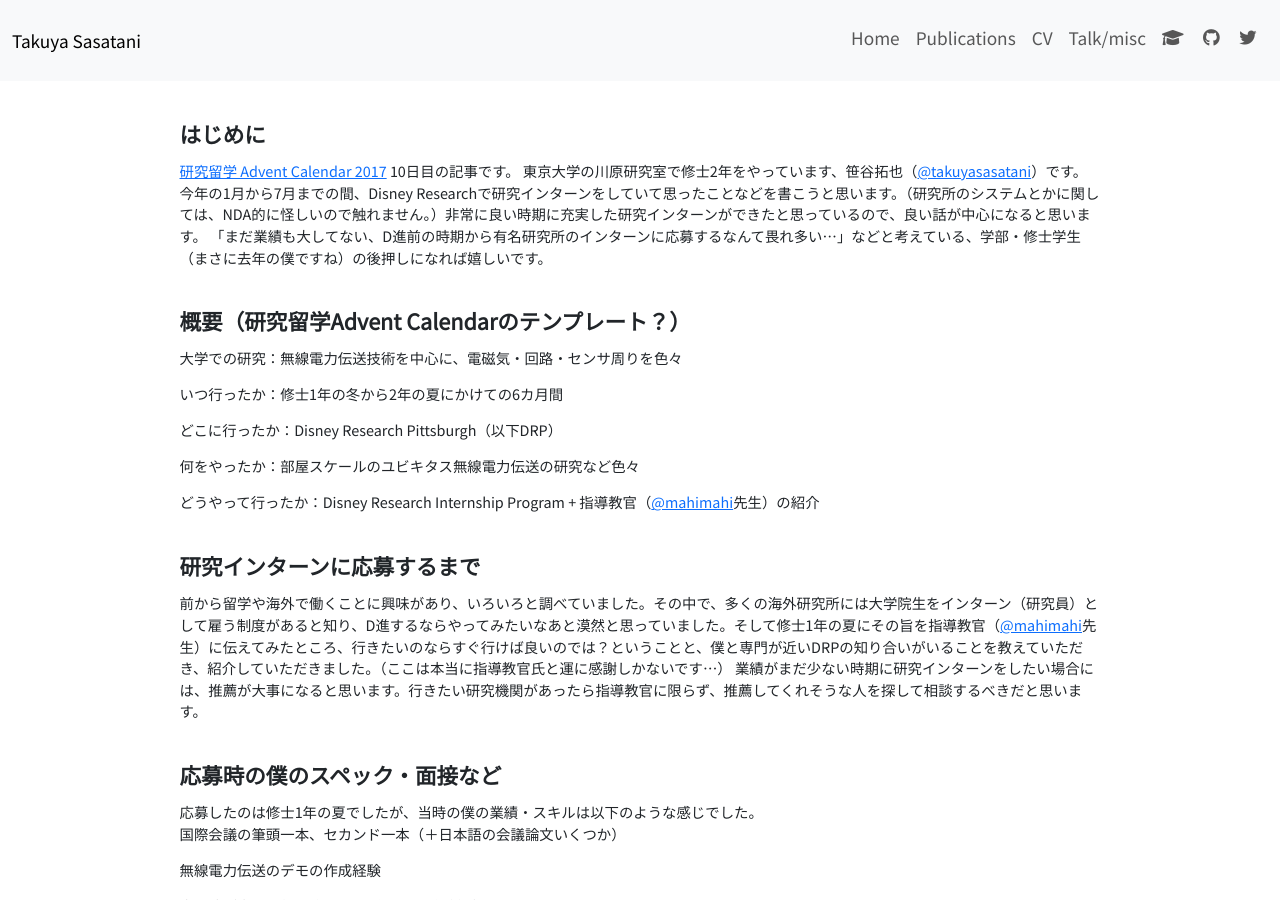
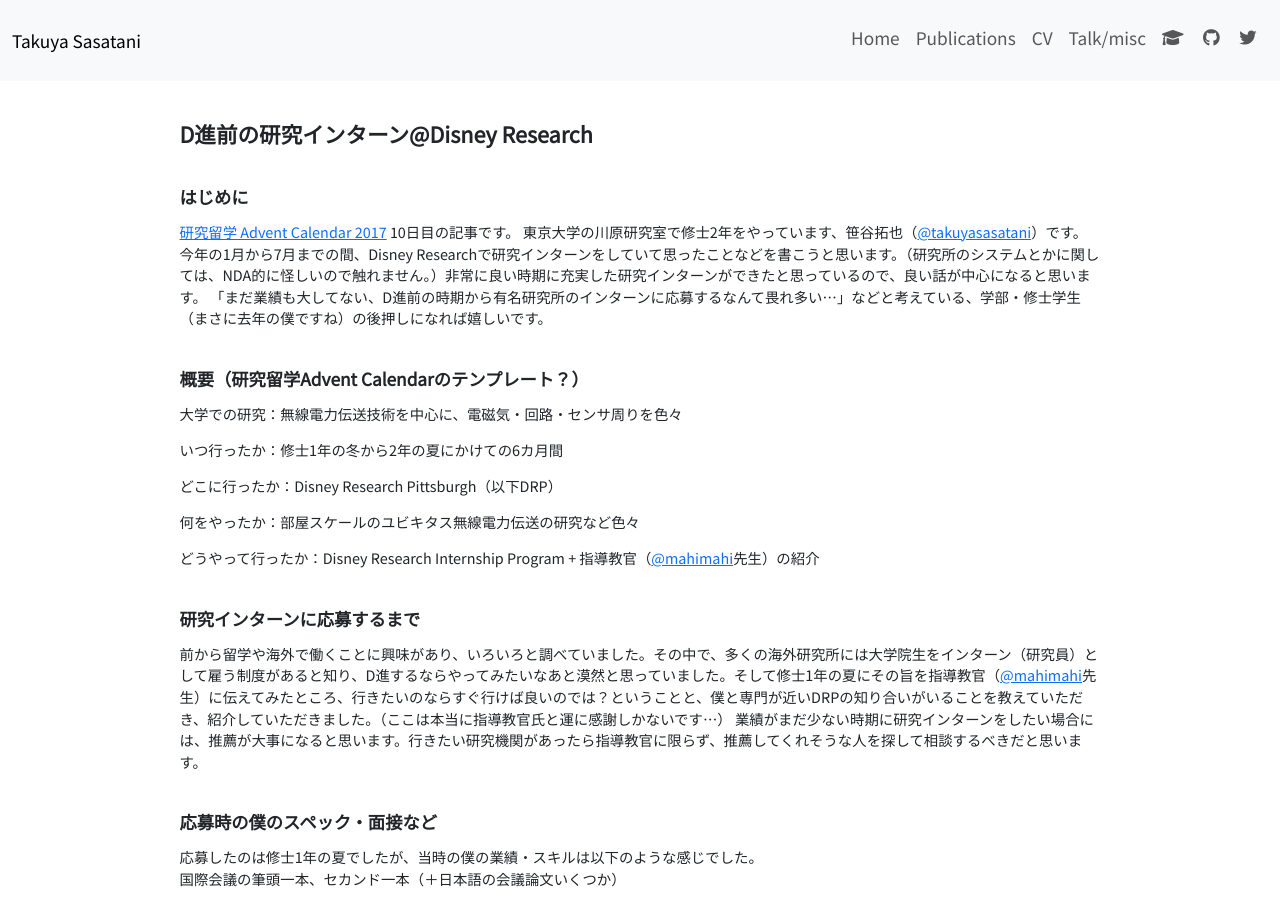
Before and after one commit to t-sasatani/t-sasatani.github.io, a Jekyll site: the page built from misc/advent_calendar_2017.md, in a window 1280 px wide and 900 px high. Built offline with Jekyll 4.4.1, drawn with Linux system fonts in a browser that asks for light colours.

Commit message:
minor update

```diff
--- a/misc/advent_calendar_2017.md
+++ b/misc/advent_calendar_2017.md
@@ -5,14 +5,16 @@
 permalink: /misc/advent_calendar_2017/
 ---
 
-# はじめに
+# {{ page.title }}
+
+## はじめに
 
 [研究留学 Advent Calendar 2017](https://adventar.org/calendars/2562) 10日目の記事です。
 東京大学の川原研究室で修士2年をやっています、笹谷拓也（[@takuyasasatani](https://x.com/takuyasasatani)）です。
 今年の1月から7月までの間、Disney Researchで研究インターンをしていて思ったことなどを書こうと思います。（研究所のシステムとかに関しては、NDA的に怪しいので触れません。）非常に良い時期に充実した研究インターンができたと思っているので、良い話が中心になると思います。
 「まだ業績も大してない、D進前の時期から有名研究所のインターンに応募するなんて畏れ多い…」などと考えている、学部・修士学生（まさに去年の僕ですね）の後押しになれば嬉しいです。
 
-# 概要（研究留学Advent Calendarのテンプレート？）
+## 概要（研究留学Advent Calendarのテンプレート？）
 
 - 大学での研究：無線電力伝送技術を中心に、電磁気・回路・センサ周りを色々
 - いつ行ったか：修士1年の冬から2年の夏にかけての6カ月間
@@ -20,11 +22,11 @@
 - 何をやったか：部屋スケールのユビキタス無線電力伝送の研究など色々
 - どうやって行ったか：Disney Research Internship Program + 指導教官（[@mahimahi](https://x.com/mahimahi)先生）の紹介
 
-# 研究インターンに応募するまで
+## 研究インターンに応募するまで
 前から留学や海外で働くことに興味があり、いろいろと調べていました。その中で、多くの海外研究所には大学院生をインターン（研究員）として雇う制度があると知り、D進するならやってみたいなあと漠然と思っていました。そして修士1年の夏にその旨を指導教官（[@mahimahi](https://x.com/mahimahi)先生）に伝えてみたところ、行きたいのならすぐ行けば良いのでは？ということと、僕と専門が近いDRPの知り合いがいることを教えていただき、紹介していただきました。（ここは本当に指導教官氏と運に感謝しかないです…）
 業績がまだ少ない時期に研究インターンをしたい場合には、推薦が大事になると思います。行きたい研究機関があったら指導教官に限らず、推薦してくれそうな人を探して相談するべきだと思います。
 
-# 応募時の僕のスペック・面接など
+## 応募時の僕のスペック・面接など
 応募したのは修士1年の夏でしたが、当時の僕の業績・スキルは以下のような感じでした。
 
 - 国際会議の筆頭一本、セカンド一本（＋日本語の会議論文いくつか）
@@ -36,7 +38,7 @@
 
 受け入れが決まって以降は、「今のスキル・実績ままDRPに行ったらヤバい！！！」という気持ちが芽生えて、ひたすら研究・実装・勉強をしていました。かなり気が小さい人の発想という感じですが、出来ることは増えましたし研究インターンの副次的な効用という感じですかね…笑
 
-# インターンまでのスケジュール
+## インターンまでのスケジュール
 参考までにざっくり書きます。
 - 2016年 7月頃：指導教官に海外インターンについて相談
 - 2016年 9月~10月頃：応募先研究室の研究者何人かとSkype面談
@@ -44,7 +46,7 @@
 - 2016年 11月~12月：ビザ取得・事務手続き色々（僕の場合、ほとんど先方がやってくれました）
 - 2017年 1月：家探し・インターン開始
 
-# インターン中の生活
+## インターン中の生活
 基本的には研究漬けでしたが、研究所の人同士かなり仲が良く、休日などは他のインターンやポスドクの方と遊ぶことも多かったです。遊びの内容は、飲み会・スポーツ（サッカー、ボルダリング、バスケ、ボーリング、卓球、スノボなど）・映画・ゲームと多岐にわたっていて、良い息抜きになっていました。特にサッカーに関してはPittsburghのTech企業（Google, Uber, Oculus, Apple等色々）対抗のリーグがあり、ほぼ毎週やっていました。（こう見ると意外と遊んでますね笑）
 
 
@@ -61,7 +63,7 @@
 
 最初から、出来そうなことを見つけてとりあえず手を動かすのではなく、まとまった時間を使ってテーマ探しに向き合えたのは本当に良かったと思います。また、僕の場合は期間が6ヶ月とそこそこ長かったためテーマ探しから自由にやらせていただけましたが、期間が3ヶ月などの短めの人は既にあるテーマの手伝いや、事前に考えてきたテーマを持ち込む形が多かったと思います。（ここらへんの方針は受け入れ先との相談次第だと思います。）
 
-# 行く前・行った後の海外研究インターンのイメージ
+## 行く前・行った後の海外研究インターンのイメージ
 学部・修士課程での周りの雰囲気やWeb上の体験記から、僕の中での有名研究所でのインターンのイメージは、「すでに大量の業績がある超人博士学生だけのもの」という感じでした。もしかしたら僕だけかもしれませんが、長期の有給インターンが一般的でない日本にいると似たイメージを持つ人も多いのではないでしょうか。
 
 
@@ -70,7 +72,7 @@
 
 本題から少しずれますが、研究以外の業務に携わる長期インターン（大きいプロジェクトを手伝うエンジニア・システム管理者・アーティストなど）も結構いたのが印象的でした。こちらに関しては博士学生よりも修士・学部生の人が多く、研究者に限らず長期のインターンが文化として根付いていると感じました。
 
-# 海外研究インターンをして良かったと思うこと
+## 海外研究インターンをして良かったと思うこと
 思いつくことを箇条書きします（時期が関係ないものも混じっています）
 - 専門分野についての理解が深まる
     - 専門が近いけれどもバックグラウンドが異なる人とたくさん議論できたのは本当に貴重な経験でした。
@@ -84,7 +86,7 @@
     - ある程度実力が認められたら、もう一回来れば？とか言ってもらえたりします。
 - 貯金が出来る
 
-# 海外研究インターンで気を付けた方が良いと思うこと
+## 海外研究インターンで気を付けた方が良いと思うこと
 こっちも思いつくことを箇条書きしてみます
 - 論文発表日とNDA（おそらく研究機関次第？）
     - 企業研究所の場合、発表済みの仕事しか口外出来ない場合が多いと思います。学位論文も例外ではないので、「学位論文がインターンでの研究内容 → 採録・発表が学位審査までに間に合わない」といった場合は大変です。また、強い研究所だと中途半端な仕事を発表出来る空気ではないことが多いと思います。卒論・修論審査までにその内容の外部発表が済んでいる人はそう多くない印象ですし、採録は運に左右されるので、気を付けた方が良いと思います。
@@ -97,5 +99,5 @@
     - 特にハードウェア・物理系に言えることだと思うのですが、期間が短いと結果を出すのは大変です。僕にとって6ヶ月は最低ラインで、もっと長くても良かったなと思います。
     - 僕だけかもしれませんが、強い研究者達に議論を吹っかけられるようになるまでには、結構時間がかかりました。上司にも「最初の方は大人しかったけれども、最後の方はきちんと主張してきて面白かったし成長したと感じた」などと言われたので、アメリカ行く人は激しめに主張していくようにしましょう。
 
-# おわりに
+## おわりに
 まとまりのない長文でしたが、読んでいただきありがとうございました。色々と書きましたが、結論として、早い時期に海外の研究所にインターンに行くことはかなりおススメです。（なんか月並みですね…）最後に、研究インターンに推薦していただいた[@mahimahi](https://x.com/mahimahi)先生、DRPの方々（まさか読むことはないと思いますが笑）、今回のAdvent Calendarを企画して下さった[@keihigu](https://x.com/keihigu)さんへの感謝で本記事を締めくくりたいと思います。
```
